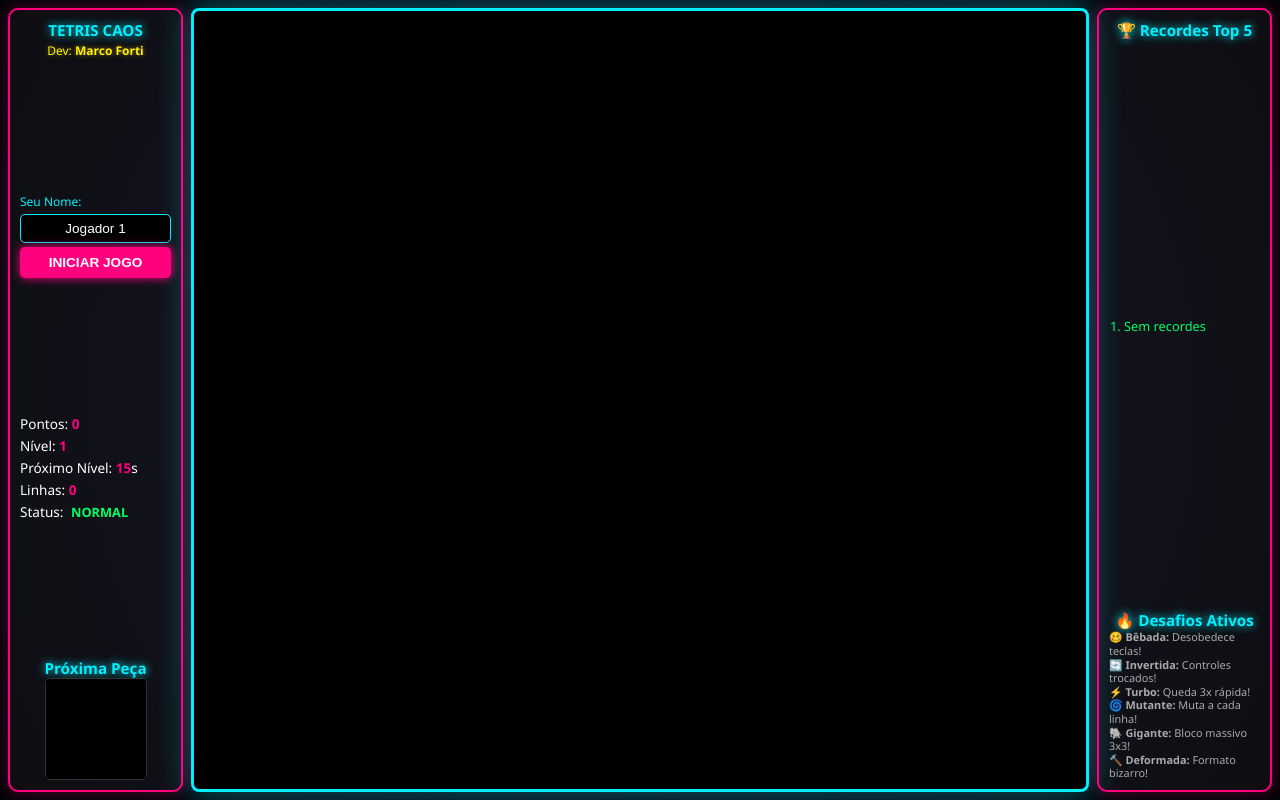
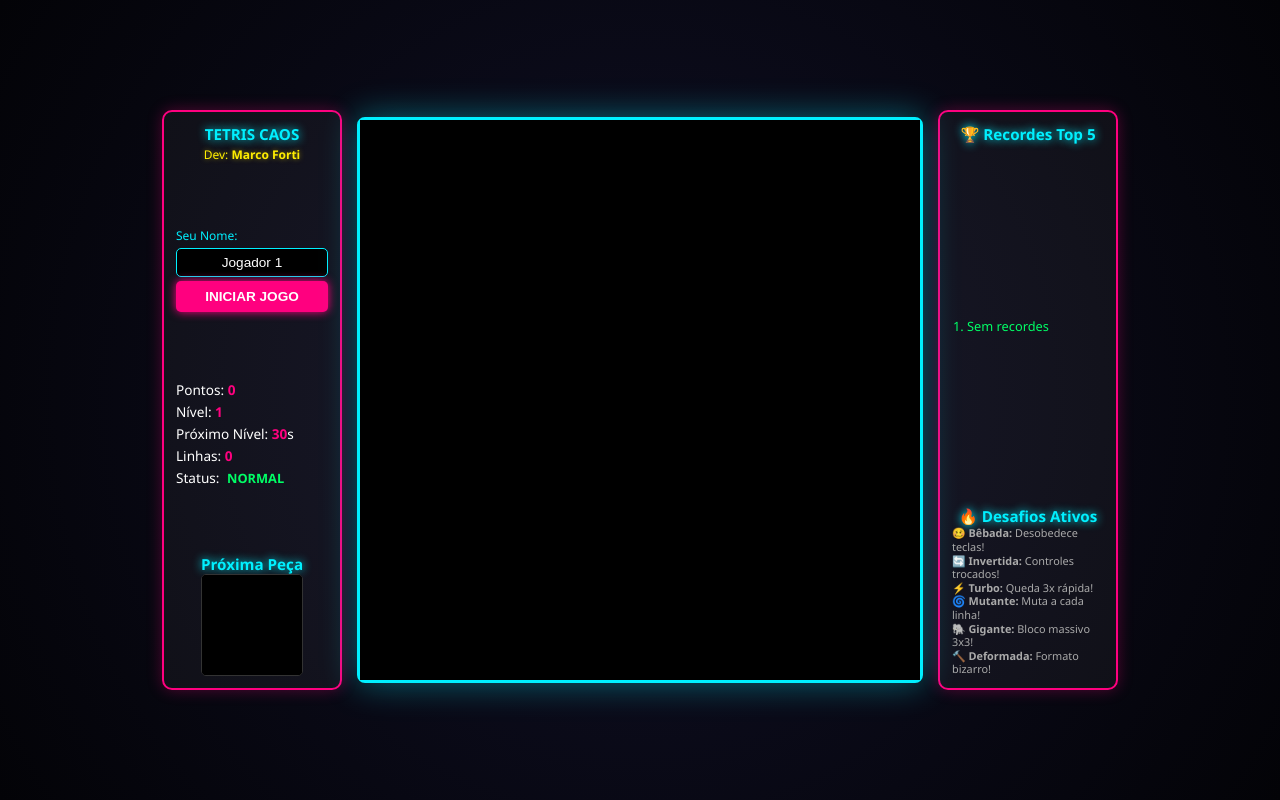
Before and after one commit to marcoforti93/tetris_caos, a plain HTML site: page index.html in a window 1280 px wide. Drawn offline with Linux system fonts and the light colour scheme.

Commit message:
Add files via upload

```diff
--- a/index.html
+++ b/index.html
@@ -24,7 +24,7 @@
       <div class="info-box">
         <p>Pontos: <span id="score">0</span></p>
         <p>Nível: <span id="level">1</span></p>
-        <p>Próximo Nível: <span id="timer">15</span>s</p>
+        <p>Próximo Nível: <span id="timer">30</span>s</p>
         <p>Linhas: <span id="lines">0</span></p>
         <p>Status: <span id="status-effect" class="status-normal">NORMAL</span></p>
       </div>
@@ -35,9 +35,9 @@
       </div>
     </div>
 
-    <!-- Área Jogável Expandida até as bordas exatas -->
+    <!-- Área Jogável -->
     <div class="canvas-wrapper" id="canvas-wrapper">
-      <canvas id="tetris"></canvas>
+      <canvas id="tetris" width="560" height="560"></canvas>
     </div>
 
     <!-- Painel Direito -->
--- a/script.js
+++ b/script.js
@@ -2,39 +2,12 @@ const canvas = document.getElementById('tetris');
 const context = canvas.getContext('2d');
 const nextCanvas = document.getElementById('next');
 const nextContext = nextCanvas.getContext('2d');
-const wrapper = document.getElementById('canvas-wrapper');
 
-let COLS = 20;
-let ROWS = 20;
-let blockSize = 30;
-let arena = [];
+const COLS = 20;
+const ROWS = 20;
+const blockSize = 28;
 
-function resizeCanvas() {
-  const w = wrapper.clientWidth;
-  const h = wrapper.clientHeight;
-
-  blockSize = Math.floor(w / COLS);
-  if (blockSize < 10) blockSize = 10;
-
-  ROWS = Math.floor(h / blockSize);
-
-  canvas.width = COLS * blockSize;
-  canvas.height = ROWS * blockSize;
-
-  const newArena = createMatrix(COLS, ROWS);
-  if (arena.length) {
-    for (let y = 0; y < Math.min(arena.length, ROWS); y++) {
-      for (let x = 0; x < Math.min(arena[y].length, COLS); x++) {
-        newArena[ROWS - 1 - y][x] = arena[arena.length - 1 - y][x];
-      }
-    }
-  }
-  arena = newArena;
-
-  context.setTransform(1, 0, 0, 1, 0, 0);
-  context.scale(blockSize, blockSize);
-}
-
+context.scale(blockSize, blockSize);
 nextContext.scale(25, 25);
 
 // Web Audio API
@@ -63,8 +36,8 @@ const PIECES = {
   'Z': [[5, 5, 0], [0, 5, 5], [0, 0, 0]],
   'S': [[0, 6, 6], [6, 6, 0], [0, 0, 0]],
   'T': [[0, 7, 0], [7, 7, 7], [0, 0, 0]],
-  'G': [[4, 4, 4], [4, 4, 4], [4, 4, 4]], // Peça Gigante
-  'D': [[5, 0, 5], [0, 5, 0], [5, 5, 0]]  // Novo Desafio: Peça Deformada (Assimétrica)
+  'G': [[4, 4, 4], [4, 4, 4], [4, 4, 4]],
+  'D': [[5, 0, 5], [0, 5, 0], [5, 5, 0]]
 };
 
 const COLORS = [
@@ -83,6 +56,8 @@ function createMatrix(w, h) {
   while (h--) matrix.push(new Array(w).fill(0));
   return matrix;
 }
+
+const arena = createMatrix(COLS, ROWS);
 
 // Sistema de Partículas
 let particles = [];
@@ -126,7 +101,6 @@ const player = {
   score: 0,
   level: 1,
   lines: 0,
-  // Modificadores de Desafios
   isDrunk: false,
   isInverted: false,
   isTurbo: false,
@@ -139,14 +113,8 @@ const player = {
 let dropCounter = 0;
 let dropInterval = 1000;
 let lastTime = 0;
-let levelTimer = 15;
+let levelTimer = 30; // Atualizado para 30 segundos
 let timerInterval = null;
-
-function triggerShake() {
-  wrapper.classList.remove('shake');
-  void wrapper.offsetWidth;
-  wrapper.classList.add('shake');
-}
 
 function getRandomPiece() {
   const pieces = 'ILJOTSZ';
@@ -295,7 +263,6 @@ function playerHardDrop() {
   }
   player.pos.y--;
   merge(arena, player);
-  triggerShake();
   playSound(150, 'square', 0.1);
   playerReset();
   arenaSweep();
@@ -332,7 +299,6 @@ function playerReset() {
   player.isGiant = false;
   player.isDeformed = false;
 
-  // Sorteia Desafios
   const rand = Math.random();
   if (rand < 0.15) player.isDrunk = true;
   else if (rand >= 0.15 && rand < 0.30) player.isInverted = true;
@@ -409,15 +375,11 @@ function arenaSweep() {
       playSound(800 + clearedLines * 100, 'square', 0.2);
     }
   }
-
-  if (clearedLines > 0) {
-    triggerShake();
-  }
 }
 
 function startLevelTimer() {
   clearInterval(timerInterval);
-  levelTimer = 15;
+  levelTimer = 30; // Atualizado para 30 segundos
   document.getElementById('timer').innerText = levelTimer;
 
   timerInterval = setInterval(() => {
@@ -426,10 +388,9 @@ function startLevelTimer() {
     document.getElementById('timer').innerText = levelTimer;
 
     if (levelTimer <= 0) {
-      levelTimer = 15;
+      levelTimer = 30;
       player.level++;
       playSound(1000, 'sine', 0.3);
-      triggerShake();
     }
   }, 1000);
 }
@@ -482,7 +443,6 @@ function gameOver() {
   player.isPlaying = false;
   playSound(100, 'sawtooth', 0.6);
   clearInterval(timerInterval);
-  triggerShake();
   saveHighScore(player.score);
   alert(`Fim de Jogo! Pontuação final: ${player.score}`);
 }
@@ -494,7 +454,6 @@ function startGame() {
     return;
   }
 
-  resizeCanvas();
   arena.forEach(row => row.fill(0));
   particles = [];
   player.score = 0;
@@ -527,10 +486,7 @@ document.addEventListener('keydown', event => {
   }
 });
 
-window.addEventListener('resize', resizeCanvas);
-
 // Inicialização
-resizeCanvas();
 renderHighScores();
 
 function update(time = 0) {
--- a/style.css
+++ b/style.css
@@ -17,12 +17,12 @@ body {
 
 .game-container {
   display: flex;
-  gap: 8px;
+  gap: 15px;
   align-items: center;
-  justify-content: space-between;
+  justify-content: center;
   width: 100vw;
   height: 100vh;
-  padding: 8px;
+  padding: 10px;
   background: radial-gradient(circle, #101026 0%, #030307 100%);
 }
 
@@ -30,16 +30,15 @@ body {
   background: rgba(255, 255, 255, 0.04);
   border: 2px solid #ff007f;
   box-shadow: 0 0 15px rgba(255, 0, 127, 0.3);
-  padding: 10px;
+  padding: 12px;
   border-radius: 10px;
   display: flex;
   flex-direction: column;
   gap: 8px;
-  width: 175px;
-  min-width: 175px;
-  height: 98vh;
+  width: 180px;
+  min-width: 180px;
+  height: 580px;
   justify-content: space-between;
-  z-index: 2;
 }
 
 .header-box {
@@ -96,7 +95,6 @@ h1, h2, h3 {
   font-weight: bold;
 }
 
-/* Status e Animações de Efeitos */
 #status-effect {
   font-weight: bold;
   padding: 2px 4px;
@@ -129,8 +127,8 @@ h1, h2, h3 {
 }
 
 .canvas-wrapper {
-  flex: 1;
-  height: 98vh;
+  width: 566px;
+  height: 566px;
   display: flex;
   align-items: center;
   justify-content: center;
@@ -138,25 +136,13 @@ h1, h2, h3 {
   border: 3px solid #00f0ff;
   border-radius: 8px;
   background-color: #000;
-  overflow: hidden;
   position: relative;
-  transition: transform 0.05s ease-in-out;
-}
-
-.shake {
-  animation: shakeAnim 0.15s cubic-bezier(.36,.07,.19,.97) both;
-}
-
-@keyframes shakeAnim {
-  10%, 90% { transform: translate3d(-2px, 2px, 0); }
-  20%, 80% { transform: translate3d(4px, -3px, 0); }
-  30%, 50%, 70% { transform: translate3d(-6px, 4px, 0); }
-  40%, 60% { transform: translate3d(6px, -2px, 0); }
 }
 
 #tetris {
+  width: 560px;
+  height: 560px;
   display: block;
-  margin: 0 auto;
 }
 
 button {
```
